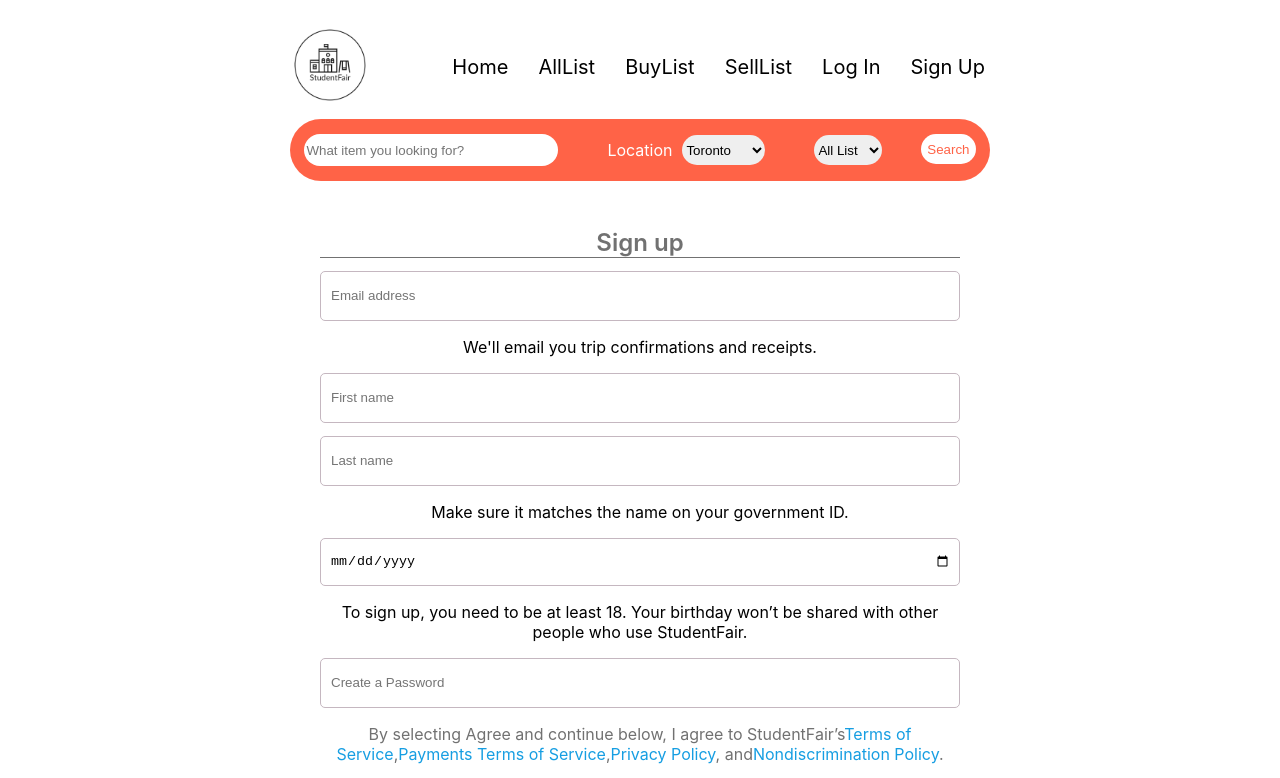
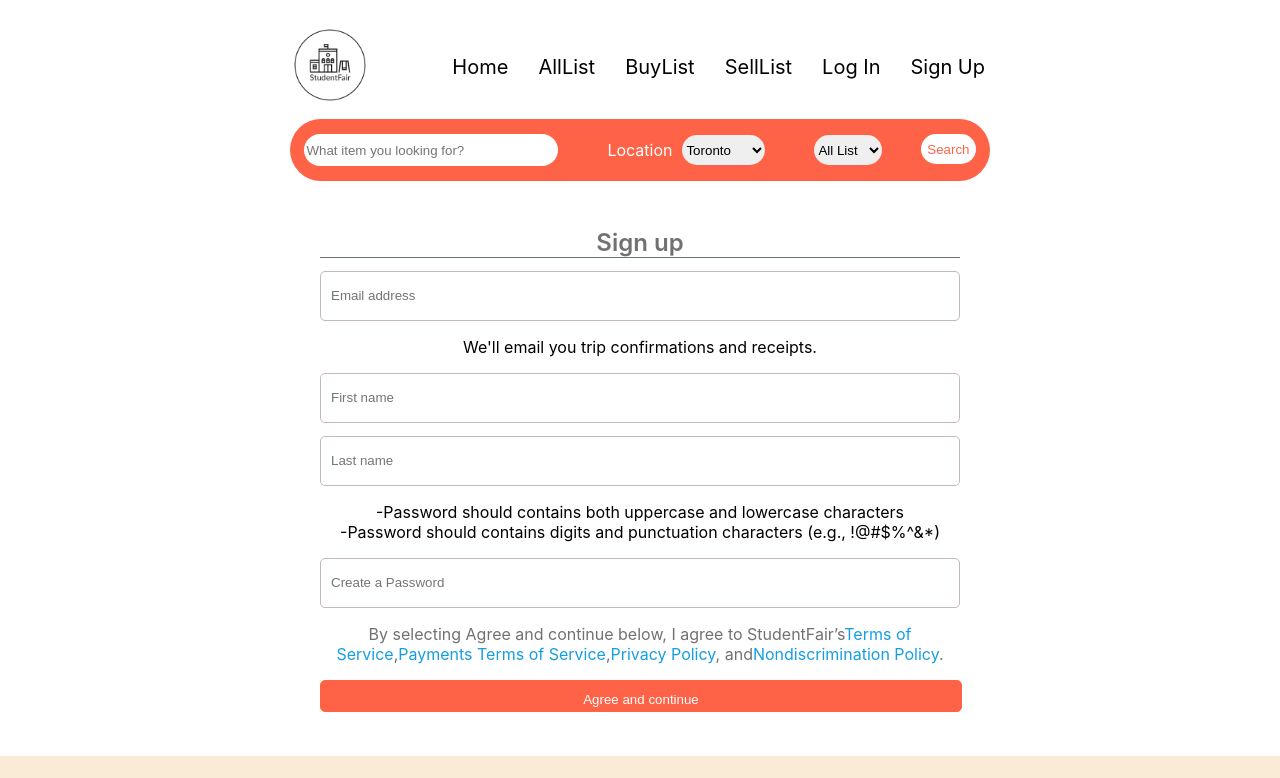
Before and after one commit to MizuhoOkimoto/StudentFair, a React (Create React App) app: page /signUp in a window 1280 px wide. Shown: the top 778 px of the page. Built offline with nearby package versions, Linux system fonts and the light colour scheme.

Commit message:
delete birthday section for register

```diff
--- a/src/pages/SignUp.js
+++ b/src/pages/SignUp.js
@@ -10,7 +10,7 @@ export default class SignUp extends Component {
     this.onChangeUserEmail = this.onChangeUserEmail.bind(this);
     this.onChangeUserFname = this.onChangeUserFname.bind(this);
     this.onChangeUserLname = this.onChangeUserLname.bind(this);
-    this.onChangeUserBirthday = this.onChangeUserBirthday.bind(this);
+    // this.onChangeUserBirthday = this.onChangeUserBirthday.bind(this);
     this.onChangeUserPassword = this.onChangeUserPassword.bind(this);
     this.onSubmit = this.onSubmit.bind(this);
 
@@ -38,11 +38,11 @@ export default class SignUp extends Component {
       lname: e.target.value,
     });
   }
-  onChangeUserBirthday(e) {
-    this.setState({
-      birthday: e.target.value,
-    });
-  }
+  // onChangeUserBirthday(e) {
+  //   this.setState({
+  //     birthday: e.target.value,
+  //   });
+  // }
   onChangeUserPassword(e) {
     this.setState({
       password: e.target.value,
@@ -57,17 +57,16 @@ export default class SignUp extends Component {
       email: this.state.email,
       fname: this.state.fname,
       lname: this.state.lname,
-      birthday: this.state.birthday,
+      // birthday: this.state.birthday,
       password: this.state.password,
     };
 
     console.log(user);
 
     // Send the user data to the backend
-    axios.post('http://localhost:8080/users/add', user)
-      .then(res => console.log(res.data));
+    axios.post('http://localhost:8080/users/add', user).then((res) => console.log(res.data));
 
-      // Render to the log in page
+    // Render to the log in page
     window.location = '/LogIn';
   }
 
@@ -119,7 +118,7 @@ export default class SignUp extends Component {
             <i className="far fa-user"></i>
             <div className="error"></div>
           </div>
-          <p>Make sure it matches the name on your government ID.</p>
+          {/* <p>Make sure it matches the name on your government ID.</p>
           <div className="input-container">
             <input
               type="date"
@@ -130,10 +129,11 @@ export default class SignUp extends Component {
               onChange={this.onChangeUserBirthday}
             />
             <div className="error"></div>
-          </div>
+          </div> */}
           <p>
-            To sign up, you need to be at least 18. Your birthday won’t be shared with other people
-            who use StudentFair.
+            -Password should contains both uppercase and lowercase characters
+            <br />
+            -Password should contains digits and punctuation characters (e.g., !@#$%^&*)
           </p>
           <div className="input-container">
             <input
```
